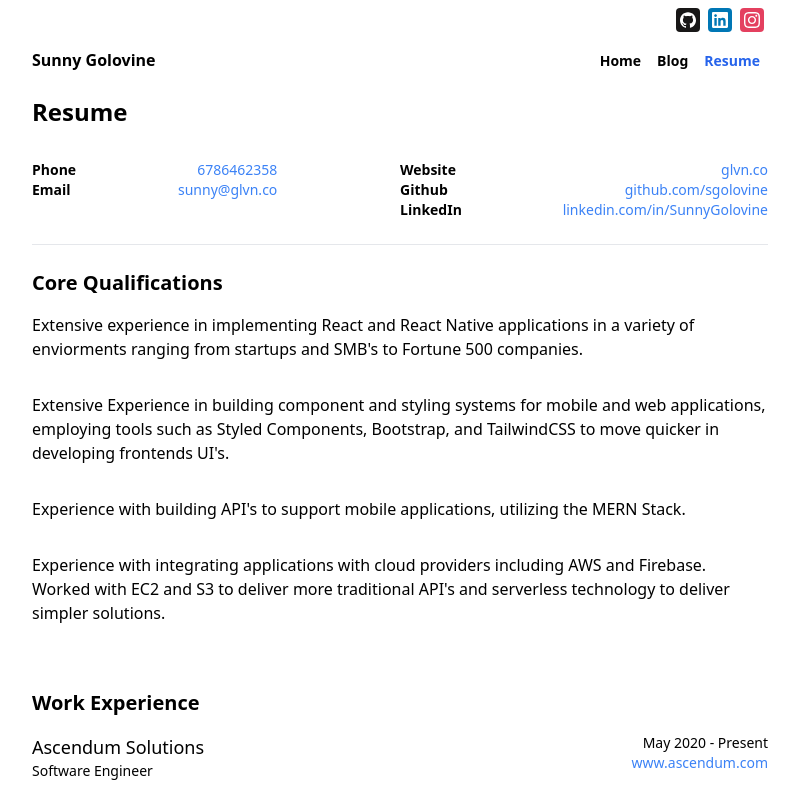
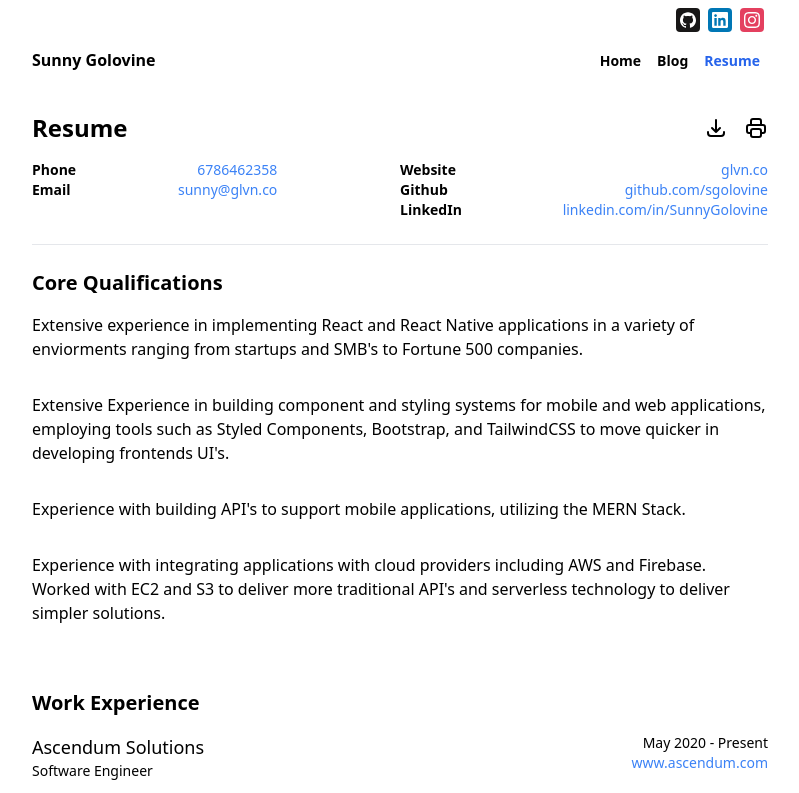
Before and after one commit to sgolovine/www-2020, a Next.js app: page /resume in a window 1280 px wide. Shown: the top 793 px of the page, without its empty margins (240-1039 px from the left). Built offline with nearby package versions, Linux system fonts and the light colour scheme; what @tailwindcss/typography would draw is missing.

Commit message:
Simplified page header
Add download and print buttons to resume

```diff
--- /dev/null
+++ b/src/components/icons/Download.tsx
@@ -0,0 +1,19 @@
+import React from "react";
+
+const Download = () => (
+  <svg
+    xmlns="http://www.w3.org/2000/svg"
+    fill="none"
+    viewBox="0 0 24 24"
+    stroke="currentColor"
+  >
+    <path
+      strokeLinecap="round"
+      strokeLinejoin="round"
+      strokeWidth={2}
+      d="M4 16v1a3 3 0 003 3h10a3 3 0 003-3v-1m-4-4l-4 4m0 0l-4-4m4 4V4"
+    />
+  </svg>
+);
+
+export default Download;
--- /dev/null
+++ b/src/components/icons/Print.tsx
@@ -0,0 +1,19 @@
+import React from "react";
+
+const Print = () => (
+  <svg
+    xmlns="http://www.w3.org/2000/svg"
+    fill="none"
+    viewBox="0 0 24 24"
+    stroke="currentColor"
+  >
+    <path
+      strokeLinecap="round"
+      strokeLinejoin="round"
+      strokeWidth={2}
+      d="M17 17h2a2 2 0 002-2v-4a2 2 0 00-2-2H5a2 2 0 00-2 2v4a2 2 0 002 2h2m2 4h6a2 2 0 002-2v-4a2 2 0 00-2-2H9a2 2 0 00-2 2v4a2 2 0 002 2zm8-12V5a2 2 0 00-2-2H9a2 2 0 00-2 2v4h10z"
+    />
+  </svg>
+);
+
+export default Print;
--- /dev/null
+++ b/src/components/resume/ResumeHeader.tsx
@@ -0,0 +1,28 @@
+import { useRouter } from "next/router";
+import React from "react";
+import Download from "../icons/Download";
+import Print from "../icons/Print";
+
+const ResumePageHeader = () => {
+  const router = useRouter();
+
+  const handlePrint = () => router.push("/resume/print");
+
+  const handleDownload = () => router.push("/doc/resume.pdf");
+
+  return (
+    <div className="pt-6 flex flex-row justify-between">
+      <h1 className="text-2xl font-bold">Resume</h1>
+      <div className="flex flex-row">
+        <button className="w-6 ml-4" onClick={handleDownload}>
+          <Download />
+        </button>
+        <button className="w-6 ml-4" onClick={handlePrint}>
+          <Print />
+        </button>
+      </div>
+    </div>
+  );
+};
+
+export default ResumePageHeader;
--- a/src/components/site/Layout.tsx
+++ b/src/components/site/Layout.tsx
@@ -1,13 +1,8 @@
 import { useRouter } from "next/router";
 import React, { ReactNode } from "react";
-import {
-  noHeaderRoutes,
-  noPageHeaderRoutes,
-  pageHeaders,
-} from "~/constants/pageHeaders";
+import { noHeaderRoutes } from "~/constants/pageHeaders";
 import Footer from "./Footer";
 import Header from "./Header";
-import PageHeader from "./PageHeader";
 import SocialHeader from "./SocialHeader";
 
 type Props = {
@@ -16,18 +11,15 @@ type Props = {
 
 const Layout: React.FC<Props> = ({ children }) => {
   const router = useRouter();
-  const pathName = router.pathname as keyof typeof pageHeaders;
-  const headerText = pageHeaders[pathName];
+  const pathName = router.pathname;
   const shouldShowHeader = !noHeaderRoutes.includes(pathName);
-  const shouldShowPageHeader = !noPageHeaderRoutes.includes(pathName);
 
   return (
     <div className="max-w-3xl mx-auto flex flex-col min-h-screen">
       {shouldShowHeader && (
-        <header className="h-32 px-4">
+        <header className="h-18 px-4">
           <SocialHeader />
           <Header />
-          {shouldShowPageHeader && <PageHeader headerText={headerText} />}
         </header>
       )}
       <main className="flex-grow p-4">{children}</main>
--- a/src/constants/pageHeaders.ts
+++ b/src/constants/pageHeaders.ts
@@ -1,9 +1 @@
 export const noHeaderRoutes = ["/resume/print"];
-
-// Pages we should not show the page header on.
-export const noPageHeaderRoutes = ["/"];
-
-export const pageHeaders = {
-  "/blog": "Blog Posts",
-  "/resume": "Resume",
-};
--- a/src/pages/blog.tsx
+++ b/src/pages/blog.tsx
@@ -1,5 +1,6 @@
 import Link from "next/link";
 import React from "react";
+import PageHeader from "~/components/common/PageHeader";
 import { fetchAllPosts } from "~/helpers/fetchPosts";
 import { PostReturnType } from "~/model/Blog";
 
@@ -55,6 +56,8 @@ const BlogEmptyComponent = () => {
 
 const Blog: React.FC<Props> = ({ postsMetadata }) => {
   return (
+    <>
+      <PageHeader headerText="Blog" />
       <div>
         {postsMetadata.length === 0 ? (
           <BlogEmptyComponent />
@@ -73,6 +76,7 @@ const Blog: React.FC<Props> = ({ postsMetadata }) => {
           })
         )}
       </div>
+    </>
   );
 };
 
--- a/src/pages/resume/index.tsx
+++ b/src/pages/resume/index.tsx
@@ -1,5 +1,6 @@
 import React, { useContext } from "react";
 import { PageLayout } from "~/components/resume/PageLayout";
+import ResumePageHeader from "~/components/resume/ResumeHeader";
 import { SectionLayout } from "~/components/resume/SectionLayout";
 import { ContactInfoSection } from "~/components/resume/sections/ContactInfoSection";
 import { EducationSection } from "~/components/resume/sections/EducationSection";
@@ -12,6 +13,8 @@ import { ResumeSections } from "~/model/Resume";
 const ResumePage = () => {
   const context = useContext<ResumeSections>(resumeContext);
   return (
+    <>
+      <ResumePageHeader />
       <PageLayout>
         <ContactInfoSection contactInfo={context.contactInfo} />
         <hr className="my-6" />
@@ -28,6 +31,7 @@ const ResumePage = () => {
           <EducationSection education={context.education} />
         </SectionLayout>
       </PageLayout>
+    </>
   );
 };
 
```
Also changed, not shown: src/components/common/PageHeader.tsx (renamed from src/components/site/PageHeader.tsx), 1 other file (tests, documents, lock files or other folders). Lines whose indentation alone changed are shown as unchanged.
